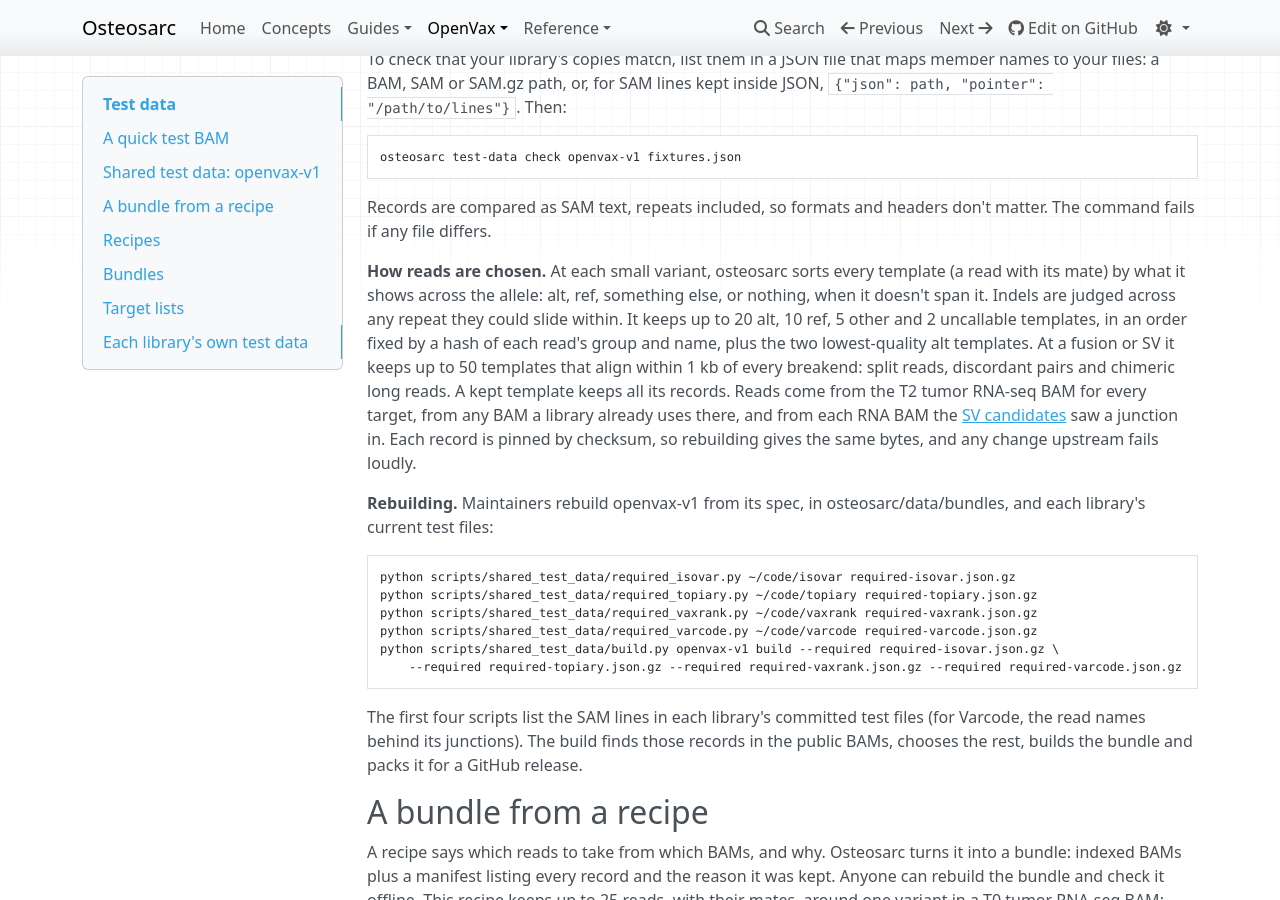
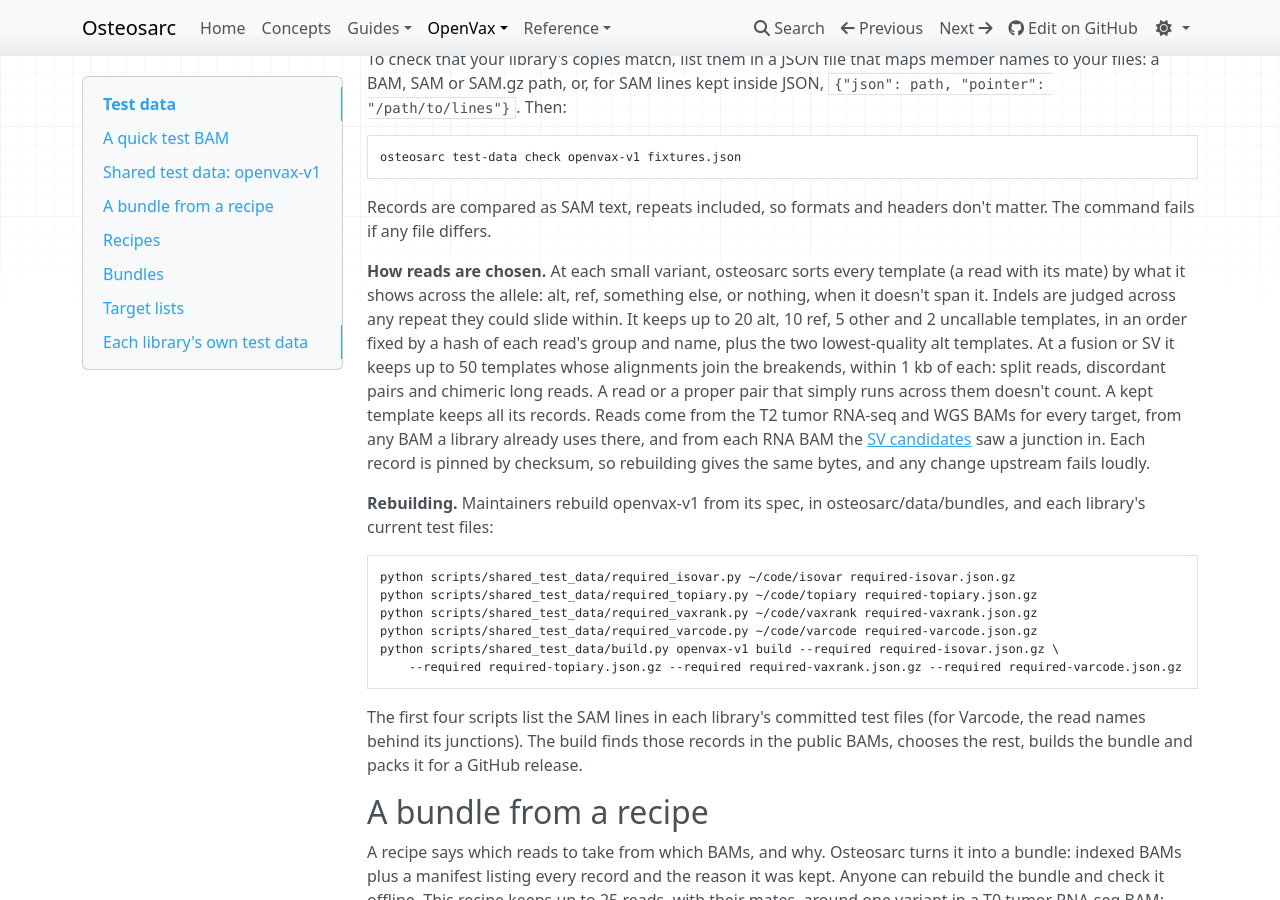
Before and after one commit to iskandr/osteosarc, an MkDocs documentation site: the page built from docs/test-data.md, in a window 1280 px wide and 900 px high, scrolled down 954 px. Built offline with MkDocs 1.6.1, drawn with Linux system fonts in a browser that asks for light colours; nearby versions of some CDN libraries.

```diff
--- a/docs/test-data.md
+++ b/docs/test-data.md
@@ -65,10 +65,11 @@ read with its mate) by what it shows across the allele: alt, ref, something else
 nothing, when it doesn't span it. Indels are judged across any repeat they could
 slide within. It keeps up to 20 alt, 10 ref, 5 other and 2 uncallable templates, in
 an order fixed by a hash of each read's group and name, plus the two lowest-quality
-alt templates. At a fusion or SV it keeps up to 50 templates that align within 1 kb
-of every breakend: split reads, discordant pairs and chimeric long reads. A kept
-template keeps all its records. Reads come from the T2 tumor RNA-seq BAM for every
-target, from any BAM a library already uses there, and from each RNA BAM the
+alt templates. At a fusion or SV it keeps up to 50 templates whose alignments join
+the breakends, within 1 kb of each: split reads, discordant pairs and chimeric long
+reads. A read or a proper pair that simply runs across them doesn't count. A kept
+template keeps all its records. Reads come from the T2 tumor RNA-seq and WGS BAMs for
+every target, from any BAM a library already uses there, and from each RNA BAM the
 [SV candidates](sv-candidates.md) saw a junction in. Each record is pinned by
 checksum, so rebuilding gives the same bytes, and any change upstream fails loudly.
 
```
Also changed, not shown: 2 other files.
